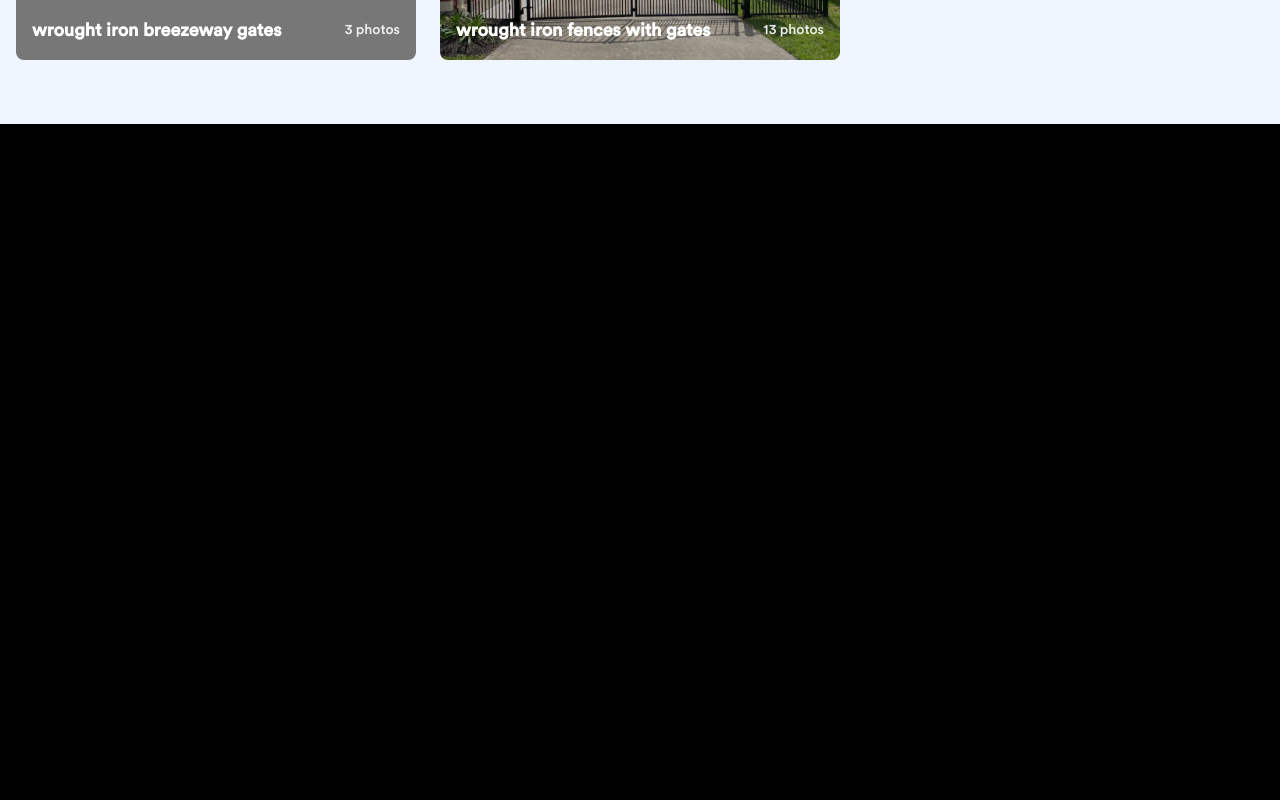
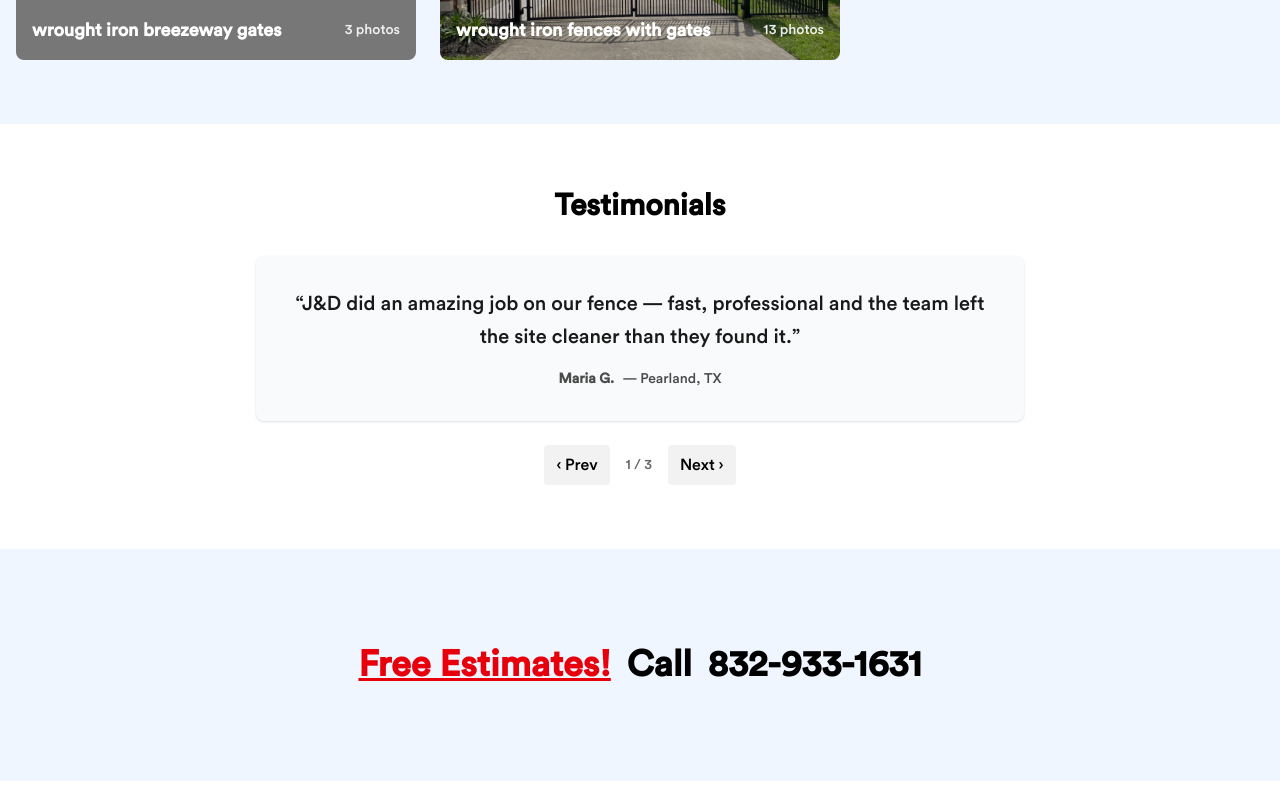
Before and after one commit to juancastillo346/JDConstructionWebsite, a Next.js app: page / in a window 1280 px wide. Shown: the part 2080-2880 px from the top of the page. Built offline with nearby package versions, Linux system fonts and the light colour scheme; grey boxes are pictures that could not be loaded.

Commit message:
added a testimonials page

```diff
--- a/src/app/page.tsx
+++ b/src/app/page.tsx
@@ -1,6 +1,7 @@
 import FooterFeature from "@/components/FooterFeature";
 import HeroMedia from "@/components/HeroMedia";
 import IssueSpotlight from "@/components/IssueSpotlight";
+import TestimonialsServer from "@/components/TestimonialsServer";
 import PortfolioServer from "../components/PortfolioServer";
 import { issueSpotlight, tiles } from "@/data/home";
 
@@ -16,9 +17,7 @@ export default function Home() {
         headerPhone={"832-933-1631"}
       />
       <PortfolioServer />
-      <div id="issues">
-        <IssueSpotlight {...issueSpotlight} />
-      </div>
+      <TestimonialsServer />
       <FooterFeature tiles={tiles} />
     </main>
   );
--- a/src/components/FooterFeature.tsx
+++ b/src/components/FooterFeature.tsx
@@ -46,7 +46,7 @@ export default function FooterFeature({ tiles }: FooterFeatureProps) {
     <section
       id="contact"
       ref={sectionRef}
-      className={`w-full bg-[var(--background)] py-16 transition-all duration-1000 md:py-24 ${
+      className={`w-full bg-blue-50 py-16 transition-all duration-1000 md:py-24 ${
         isVisible ? "opacity-100 translate-y-0" : "opacity-0 translate-y-8"
       }`}
     >
--- /dev/null
+++ b/src/components/TestimonialsClient.tsx
@@ -0,0 +1,41 @@
+ "use client";
+import { useState } from "react";
+
+type Item = {
+  id: string;
+  quote: string;
+  author?: string;
+  location?: string;
+};
+
+export default function TestimonialsClient({ items }: { items: Item[] }) {
+  const [index, setIndex] = useState(0);
+  const item = items[index];
+
+  function prev() {
+    setIndex((i) => (i - 1 + items.length) % items.length);
+  }
+  function next() {
+    setIndex((i) => (i + 1) % items.length);
+  }
+
+  return (
+    <div className="relative">
+      <div className="mx-auto max-w-3xl">
+        <blockquote className="bg-gray-50 p-8 rounded-lg shadow-sm text-center">
+          <p className="text-lg md:text-xl leading-relaxed text-black/90">&ldquo;{item.quote}&rdquo;</p>
+          <footer className="mt-4 text-sm text-black/70">
+            {item.author ? <span className="font-semibold">{item.author}</span> : null}
+            {item.location ? <span className="ml-2">— {item.location}</span> : null}
+          </footer>
+        </blockquote>
+      </div>
+
+      <div className="mt-6 flex items-center justify-center gap-4">
+        <button onClick={prev} className="px-3 py-2 rounded bg-black/5 hover:bg-black/10">‹ Prev</button>
+        <div className="text-sm text-black/60">{index + 1} / {items.length}</div>
+        <button onClick={next} className="px-3 py-2 rounded bg-black/5 hover:bg-black/10">Next ›</button>
+      </div>
+    </div>
+  );
+}
--- /dev/null
+++ b/src/components/TestimonialsServer.tsx
@@ -0,0 +1,13 @@
+import testimonials from "@/data/testimonials";
+import TestimonialsClient from "./TestimonialsClient";
+
+export default function TestimonialsServer() {
+  return (
+    <section id="testimonials" className="py-16 bg-white">
+      <div className="max-w-7xl mx-auto px-4">
+        <h2 className="text-2xl md:text-3xl font-bold text-center mb-8">Testimonials</h2>
+        <TestimonialsClient items={testimonials} />
+      </div>
+    </section>
+  );
+}
--- /dev/null
+++ b/src/data/testimonials.ts
@@ -0,0 +1,32 @@
+type Testimonial = {
+  id: string;
+  quote: string;
+  author?: string;
+  location?: string;
+};
+
+const testimonials: Testimonial[] = [
+  {
+    id: "t1",
+    quote:
+      "J&D did an amazing job on our fence — fast, professional and the team left the site cleaner than they found it.",
+    author: "Maria G.",
+    location: "Pearland, TX",
+  },
+  {
+    id: "t2",
+    quote:
+      "They built a new wood fence and gate for our property. Quality materials and excellent communication throughout.",
+    author: "Connor L.",
+    location: "Houston, TX",
+  },
+  {
+    id: "t3",
+    quote:
+      "Reliable, fair pricing, and the finished product exceeded expectations. Highly recommend for any fencing needs.",
+    author: "S. Ramirez",
+    location: "Friendswood, TX",
+  },
+];
+
+export default testimonials;
```
